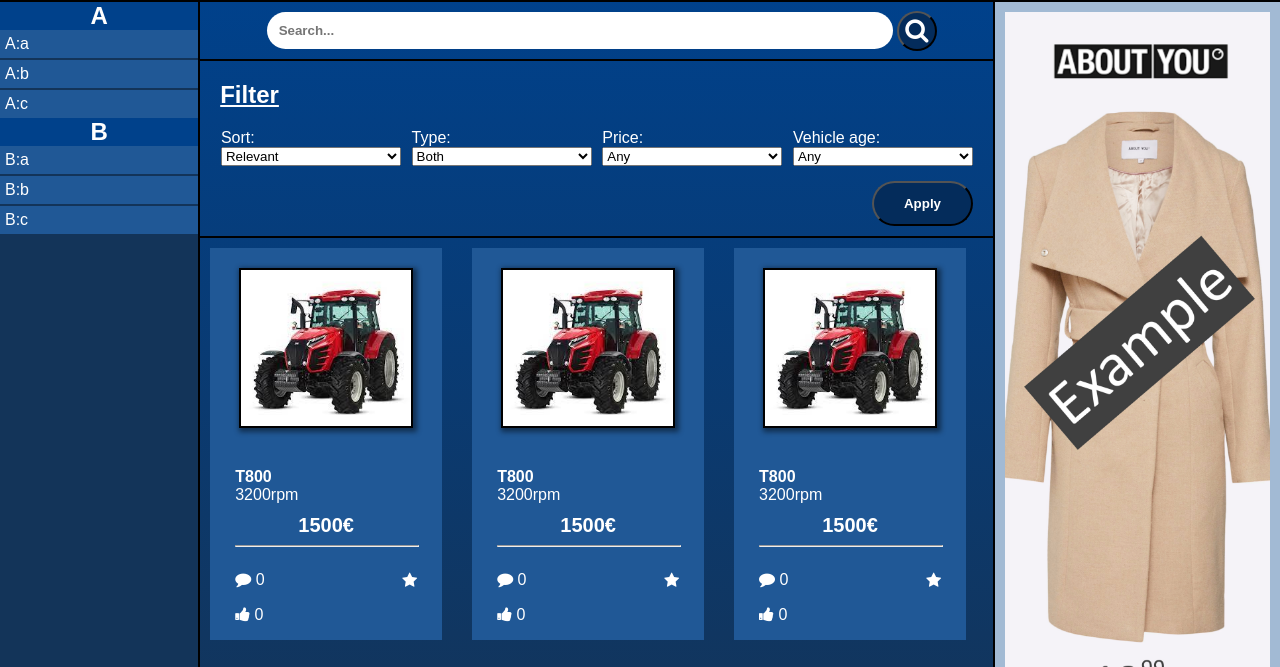
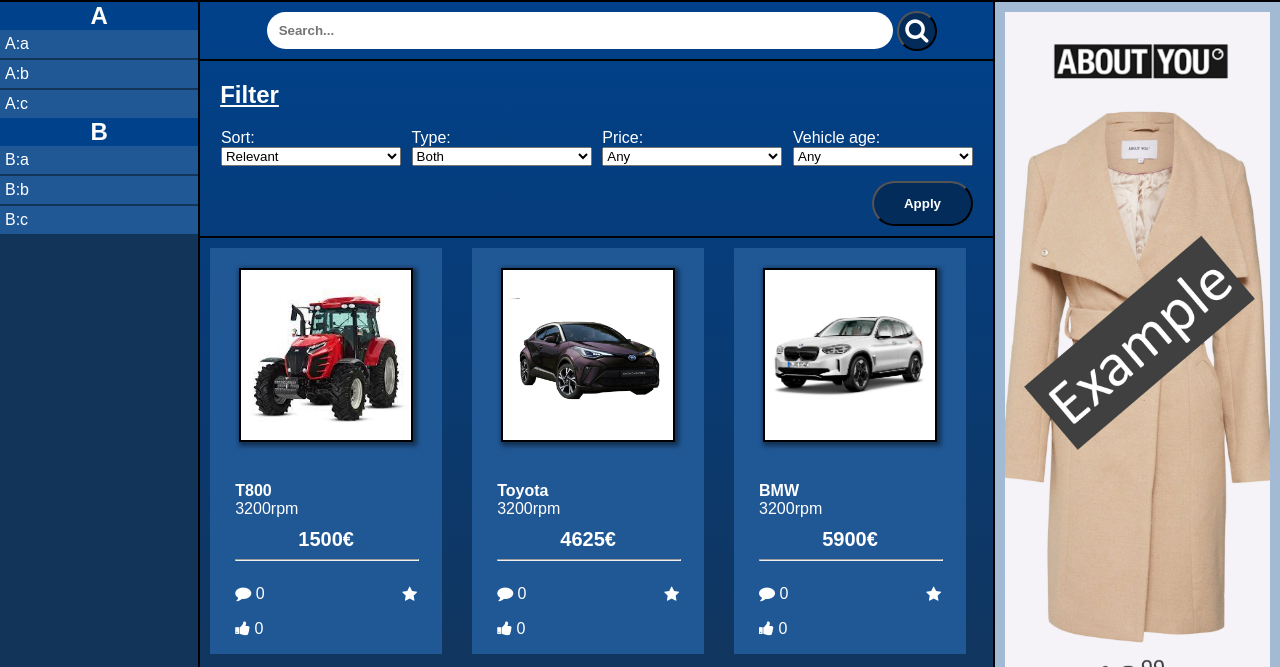
Before and after one commit to ModestasSinkevicius1/challenge_3_car_shop, a website with bundled scripts: page index.html in a window 1280 px wide. Shown: the part 130-797 px from the top of the page. Built offline with nearby package versions, Linux system fonts and the light colour scheme; files whose address does not match are found by name.

Commit message:
improved filter

```diff
--- a/index.html
+++ b/index.html
@@ -71,10 +71,10 @@
                     <div class="select-1">
                         <label for="sort">Sort:</label><br>
                         <select id="sort" name="sort">
-                            <option value="Relevant">Relevant</option>
-                            <option value="New">New</option>
-                            <option value="Ascend">Ascend</option>
-                            <option value="Descend">Descend</option>
+                            <option value="relevant">Relevant</option>
+                            <option value="new">New</option>
+                            <option value="ascend">Ascend</option>
+                            <option value="descend">Descend</option>
                         </select>
                     </div>
                     <div class="select-2">
--- a/js/components/Gallery.js
+++ b/js/components/Gallery.js
@@ -29,17 +29,37 @@
         return strValue.split(' - ');
     }
 
+    sortItems(filter){
+        const arrayData = [...this.data];
+        if(filter.sort === 'new'){
+            let temp = null;
+
+            for(let j = 0;j < arrayData.length;j++){
+                for(let i = j + 1 ;i < arrayData.length; i++){
+                    if(arrayData[j].age > arrayData[i].age){
+                        temp = arrayData[j];
+                        arrayData[j] = arrayData[i];
+                        arrayData[i] = temp;
+                    }
+                }
+            }
+        }
+        console.log(this.data[1].age, arrayData[1].age);
+        return arrayData;
+    }
+
     renderGallery(){
         this.DOM = document.querySelector(this.selector);
         let HTML = '';
 
         this.setDefault(this.filter);
+        const sortedData = this.sortItems(this.filter);
 
         const price = this.splitTwoValues(this.filter.price);
         const age = this.splitTwoValues(this.filter.age);
 
-        for(let i = 0;i<25;i++){
-            const galleryData = this.data[0];
+        for(let i = 0;i<this.data.length;i++){
+            const galleryData = sortedData[i];
             if((galleryData.mechanical === this.filter.type || this.filter.type === 'both')&&
             ((galleryData.initial_price >= price[0] && galleryData.initial_price <= price[1]) || this.filter.price === 'any')&&
             (galleryData.age >= age[0] && galleryData.age <= age[1] || this.filter.age === 'any')){
--- a/js/data/galleryData.js
+++ b/js/data/galleryData.js
@@ -1,13 +1,139 @@
 const galleryData = [
     {
-        image: './img/tractor.jpg',
+        image: './img/car-1.jpg',
         flag: 'fi-de',
         model: 'T800',
         horse_power: 3200,
         initial_price: 1500,
         age: 1,
         mechanical: 'mechanical',
-    }
+    },
+    {
+        image: './img/car-2.jpg',
+        flag: 'fi-de',
+        model: 'Toyota',
+        horse_power: 3200,
+        initial_price: 4625,
+        age: 3,
+        mechanical: 'mechanical',
+    },
+    {
+        image: './img/car-3.jpg',
+        flag: 'fi-de',
+        model: 'BMW',
+        horse_power: 3200,
+        initial_price: 5900,
+        age: 2,
+        mechanical: 'mechanical',
+    },
+    {
+        image: './img/car-1.jpg',
+        flag: 'fi-de',
+        model: 'T800',
+        horse_power: 3200,
+        initial_price: 1500,
+        age: 1,
+        mechanical: 'mechanical',
+    },
+    {
+        image: './img/car-2.jpg',
+        flag: 'fi-de',
+        model: 'Toyota',
+        horse_power: 3200,
+        initial_price: 4625,
+        age: 1,
+        mechanical: 'mechanical',
+    },
+    {
+        image: './img/car-3.jpg',
+        flag: 'fi-de',
+        model: 'BMW',
+        horse_power: 3200,
+        initial_price: 5900,
+        age: 1,
+        mechanical: 'mechanical',
+    },
+    {
+        image: './img/car-1.jpg',
+        flag: 'fi-de',
+        model: 'T800',
+        horse_power: 3200,
+        initial_price: 1500,
+        age: 1,
+        mechanical: 'mechanical',
+    },
+    {
+        image: './img/car-2.jpg',
+        flag: 'fi-de',
+        model: 'Toyota',
+        horse_power: 3200,
+        initial_price: 4625,
+        age: 1,
+        mechanical: 'mechanical',
+    },
+    {
+        image: './img/car-3.jpg',
+        flag: 'fi-de',
+        model: 'BMW',
+        horse_power: 3200,
+        initial_price: 5900,
+        age: 1,
+        mechanical: 'mechanical',
+    },
+    {
+        image: './img/car-1.jpg',
+        flag: 'fi-de',
+        model: 'T800',
+        horse_power: 3200,
+        initial_price: 1500,
+        age: 1,
+        mechanical: 'mechanical',
+    },
+    {
+        image: './img/car-2.jpg',
+        flag: 'fi-de',
+        model: 'Toyota',
+        horse_power: 3200,
+        initial_price: 4625,
+        age: 1,
+        mechanical: 'mechanical',
+    },
+    {
+        image: './img/car-3.jpg',
+        flag: 'fi-de',
+        model: 'BMW',
+        horse_power: 3200,
+        initial_price: 5900,
+        age: 1,
+        mechanical: 'mechanical',
+    },
+    {
+        image: './img/car-1.jpg',
+        flag: 'fi-de',
+        model: 'T800',
+        horse_power: 3200,
+        initial_price: 1500,
+        age: 1,
+        mechanical: 'mechanical',
+    },
+    {
+        image: './img/car-2.jpg',
+        flag: 'fi-de',
+        model: 'Toyota',
+        horse_power: 3200,
+        initial_price: 4625,
+        age: 1,
+        mechanical: 'mechanical',
+    },
+    {
+        image: './img/car-3.jpg',
+        flag: 'fi-de',
+        model: 'BMW',
+        horse_power: 3200,
+        initial_price: 5900,
+        age: 1,
+        mechanical: 'mechanical',
+    },
 ];
 
 export { galleryData }
--- a/js/main/index.js
+++ b/js/main/index.js
@@ -2,6 +2,7 @@
 import { galleryData } from "../data/galleryData.js";
 
 const filter = {
+    sort: undefined,
     type: undefined,
     price: undefined,
     age: undefined,
@@ -13,10 +14,10 @@
 btnEvent.addEventListener('click', updateFilter);
 
 function updateFilter(){
+    filter.sort = document.getElementById('sort').value;
     filter.type = document.getElementById('c-type').value;
     filter.price = document.getElementById('price-gap').value;
     filter.age = document.getElementById('c-age').value;
-    console.log(filter.age);
 
     g.renderGallery(filter);
 }
--- a/style/pages/home.css
+++ b/style/pages/home.css
@@ -129,6 +129,9 @@
 
 .gallery-item>img{
     width: 170px;
+    height: 170px;
+    object-fit: contain;
+    background-color: white;
     margin-top: 20px;
     border: 2px solid black;
     box-shadow: 2px 2px 5px 2px #0007;
```
Also changed, not shown: img/car-1.jpg (renamed from img/tractor.jpg), img/car-2.jpg (added), img/car-3.jpg (added).
